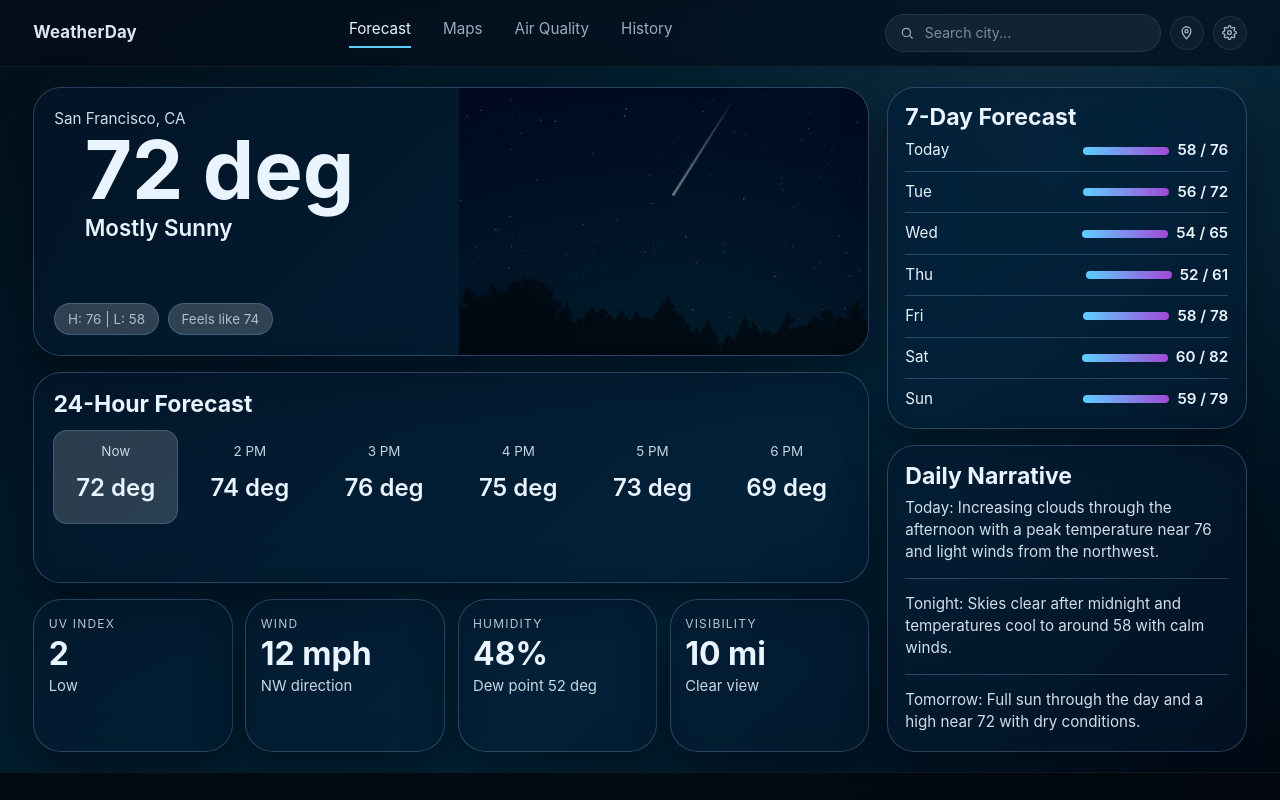
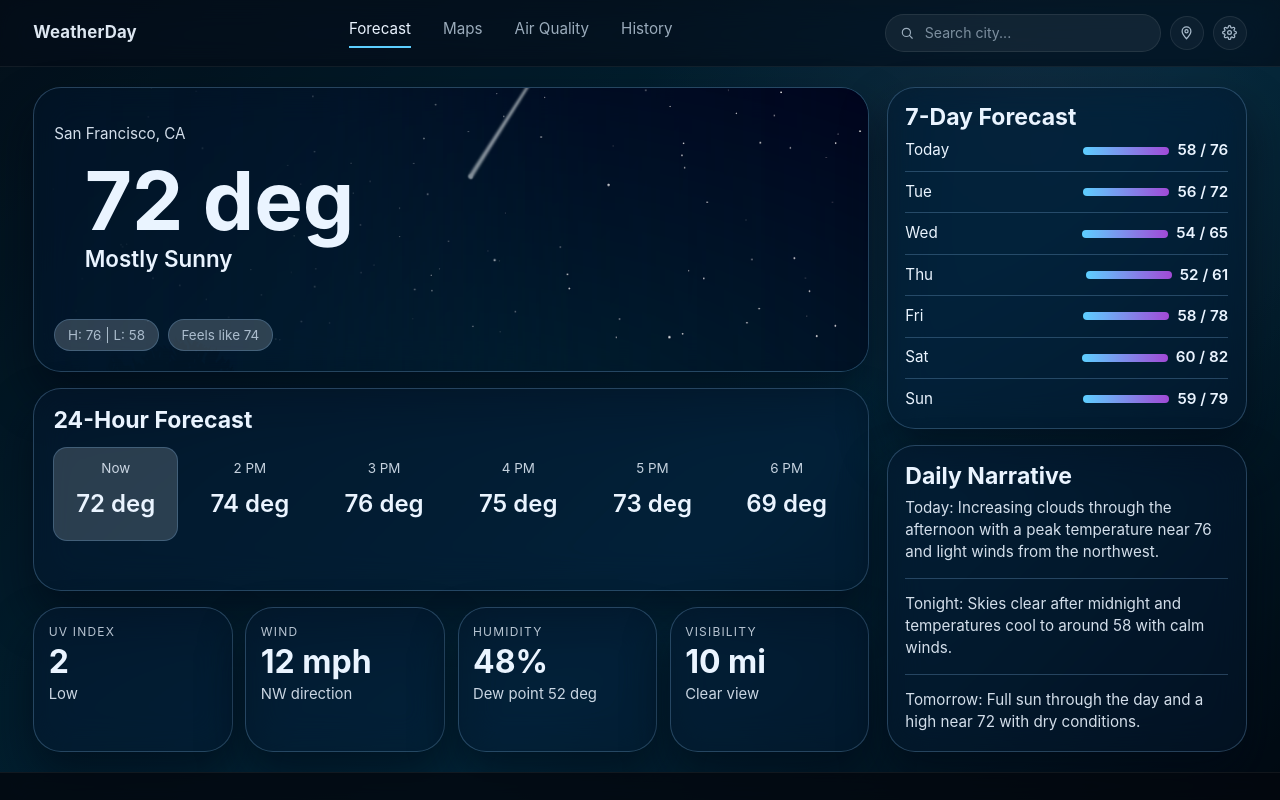
Before and after one commit to jorge-573/WeatherDay, a React (Vite) app: page / in a window 1280 px wide. Built offline with nearby package versions, Linux system fonts and the light colour scheme; some icons are missing.

Commit message:
Change currentWeather Card to use image in full and fade in gradually

```diff
--- a/src/Components/CurrentWeather/CurrentWeather.styles.ts
+++ b/src/Components/CurrentWeather/CurrentWeather.styles.ts
@@ -3,28 +3,29 @@ import { getCardTheme } from '../../styles/theme'
 import { GlassPanel, type TimeProps } from '../shared/panel'
 
 export const Wrapper = styled(GlassPanel)<TimeProps>`
+  position: relative;
   padding: 1.25rem;
-  display: grid;
-  grid-template-columns: repeat(2, minmax(0, 1fr));
-  gap: 1rem;
+  display: flex;
   min-height: 230px;
   overflow: hidden;
-
-  @media (max-width: 760px) {
-    grid-template-columns: 1fr;
-  }
 `
 
 export const Summary = styled.div`
+  position: relative;
+  z-index: 1;
   display: flex;
   flex-direction: column;
   justify-content: space-between;
   gap: 0.8rem;
-  padding-right: 0.4rem;
+  max-width: 55%;
+
+  @media (max-width: 760px) {
+    max-width: 100%;
+  }
 `
 
 export const City = styled.p`
-  margin: 0;
+  margin-bottom: 1rem;
   font-size: 0.95rem;
   opacity: 0.9;
 `
@@ -80,13 +81,10 @@ type VisualProps = TimeProps & {
 }
 
 export const Visual = styled.div<VisualProps>`
-  position: relative;
-  margin: -1.25rem -1.25rem -1.25rem 0;
+  position: absolute;
+  inset: 0;
+  pointer-events: none;
   overflow: hidden;
-  display: grid;
-  place-items: center;
-  text-align: center;
-  padding: 1rem;
   color: ${({ $timeOfDay }) => getCardTheme($timeOfDay).textPrimary};
 
   &::before {
@@ -97,19 +95,20 @@ export const Visual = styled.div<VisualProps>`
     background-size: cover;
     background-position: center;
     background-repeat: no-repeat;
-    opacity: 0.60;
-  }
-
-  &::after {
-    content: '';
-    position: absolute;
-    inset: 0;
-    background: linear-gradient(145deg, rgba(3, 10, 18, 0.1), rgba(3, 10, 18, 0.25));
-  }
-
-  > * {
-    position: relative;
-    z-index: 1;
+    -webkit-mask-image: linear-gradient(
+      to right,
+      rgba(0, 0, 0, 0) 0%,
+      rgba(0, 0, 0, 0.2) 35%,
+      rgba(0, 0, 0, 0.75) 65%,
+      rgba(0, 0, 0, 1) 100%
+    );
+    mask-image: linear-gradient(
+      to right,
+      rgba(0, 0, 0, 0) 0%,
+      rgba(0, 0, 0, 0.2) 35%,
+      rgba(0, 0, 0, 0.75) 65%,
+      rgba(0, 0, 0, 1) 100%
+    );
   }
 `
 
--- a/src/Components/CurrentWeather/CurrentWeather.tsx
+++ b/src/Components/CurrentWeather/CurrentWeather.tsx
@@ -1,5 +1,5 @@
 import type { TimeOfDay } from "../../types/timeOfDay";
-import WbSunnyIcon from "@mui/icons-material/WbSunny";
+import SunnyIcon from "@mui/icons-material/Sunny";
 import clearNightBackground from "../../assets/backgrounds/NightSky.png";
 import {
   City,
@@ -22,12 +22,13 @@ type CurrentWeatherProps = {
 export function CurrentWeather({ timeOfDay }: CurrentWeatherProps) {
   return (
     <Wrapper $timeOfDay={timeOfDay}>
+      <Visual $timeOfDay={timeOfDay} $backgroundImage={clearNightBackground} />
       <Summary>
         <div>
           <City>San Francisco, CA</City>
           <CurrentStateRow>
             <ConditionIconWrap>
-              <WbSunnyIcon sx={{ fontSize: 100 }} />
+              <SunnyIcon sx={{ fontSize: 125 }} />
             </ConditionIconWrap>
             <ConditionText>
               <Temperature>72 deg</Temperature>
@@ -40,9 +41,6 @@ export function CurrentWeather({ timeOfDay }: CurrentWeatherProps) {
           <MetaTag $timeOfDay={timeOfDay}>Feels like 74</MetaTag>
         </MetaRow>
       </Summary>
-
-      <Visual $timeOfDay={timeOfDay} $backgroundImage={clearNightBackground}>
-      </Visual>
     </Wrapper>
   );
 }
```
